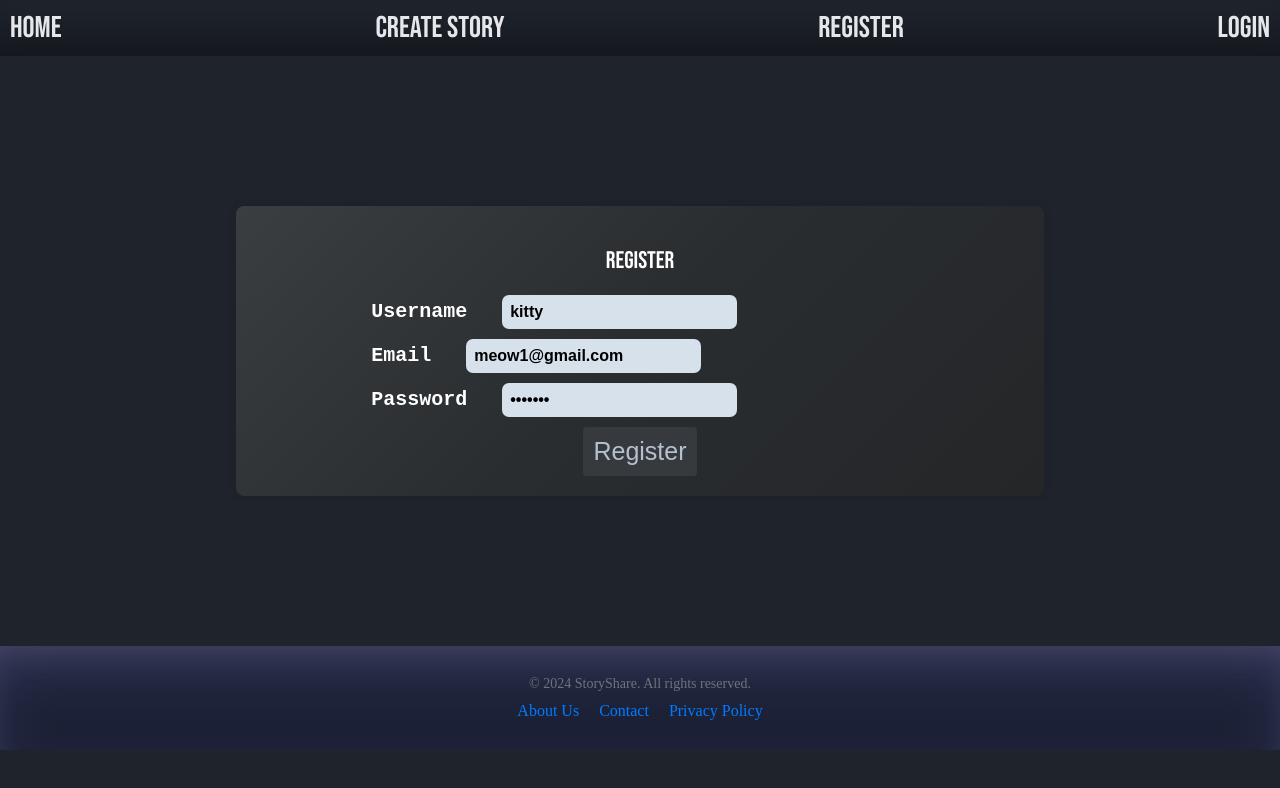
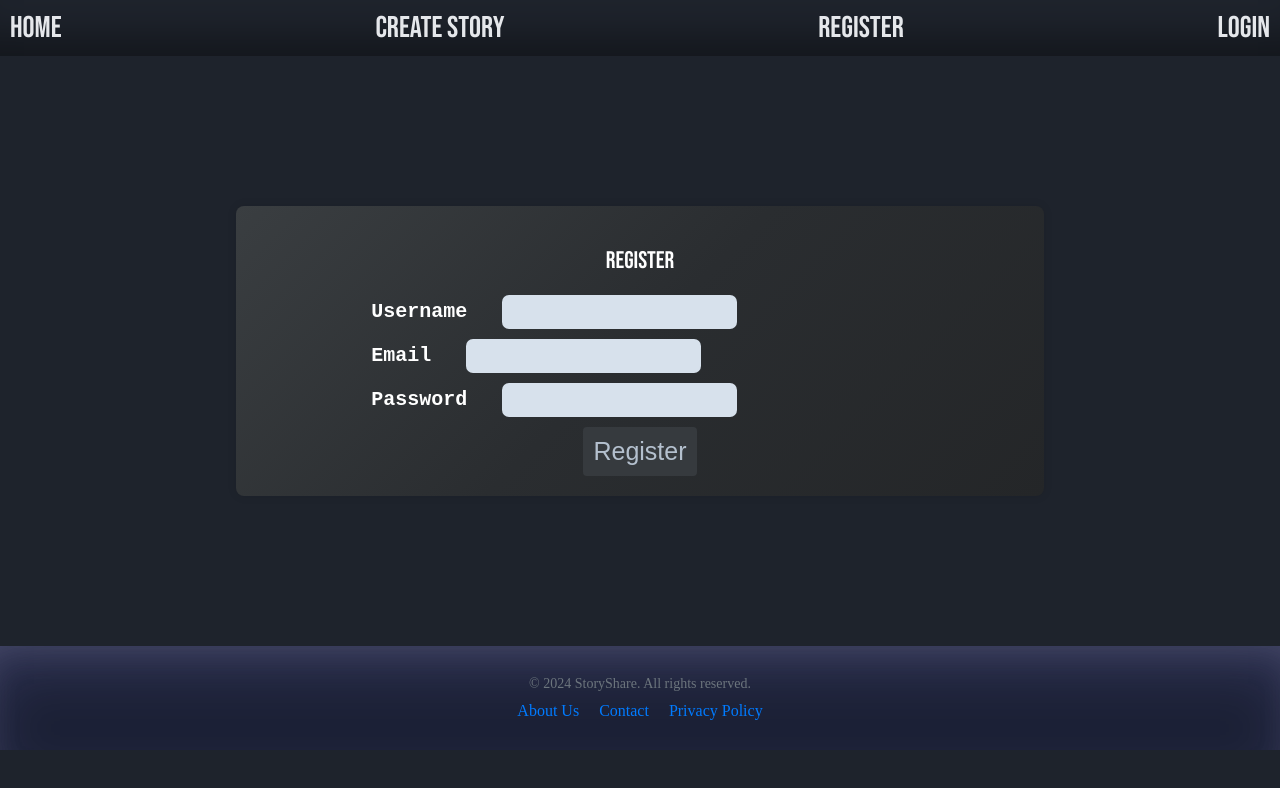
Before and after one commit to Rameez2/reactjs-storyshare-graphql, a React (Create React App) app: page /register in a window 1280 px wide. Shown: the top 788 px of the page. Built offline with nearby package versions, Linux system fonts and the light colour scheme; no server answers; a web font is replaced by a local one.

Commit message:
Removed string from register,login,creatStory Inputs

```diff
--- a/src/pages/CreateStory.jsx
+++ b/src/pages/CreateStory.jsx
@@ -17,9 +17,9 @@ const CREATE_STORY = gql`
 `;
 
 export default function CreateStory() {
-  const [title, setTitle] = useState('this is title');
+  const [title, setTitle] = useState('');
   const [content, setContent] = useState('');
-  const [moral, setMoral] = useState('this is moral');
+  const [moral, setMoral] = useState('');
   const navigate = useNavigate();
 
   // Get token from localStorage
--- a/src/pages/Login.jsx
+++ b/src/pages/Login.jsx
@@ -18,8 +18,8 @@ const LOGIN_MUTATION = gql`
 `;
 
 export default function Login() {
-  const [email, setEmail] = useState('new@gmail.com');
-  const [password, setPassword] = useState('pass123');
+  const [email, setEmail] = useState('');
+  const [password, setPassword] = useState('');
   const [login, { error }] = useMutation(LOGIN_MUTATION);
   const navigate = useNavigate();
   const { login: setAuth, user } = useContext(AuthContext);
--- a/src/pages/Register.jsx
+++ b/src/pages/Register.jsx
@@ -18,9 +18,9 @@ const REGISTER_USER = gql`
 
 
 export default function Register() {
-    const [username, setUsername] = useState("kitty");
-    const [email, setEmail] = useState("meow1@gmail.com");
-    const [password, setPassword] = useState("pass123");
+    const [username, setUsername] = useState("");
+    const [email, setEmail] = useState("");
+    const [password, setPassword] = useState("");
     const [createUser, { data, loading, error }] = useMutation(REGISTER_USER);
     const { login } = useContext(AuthContext);
     const navigate = useNavigate();
```
